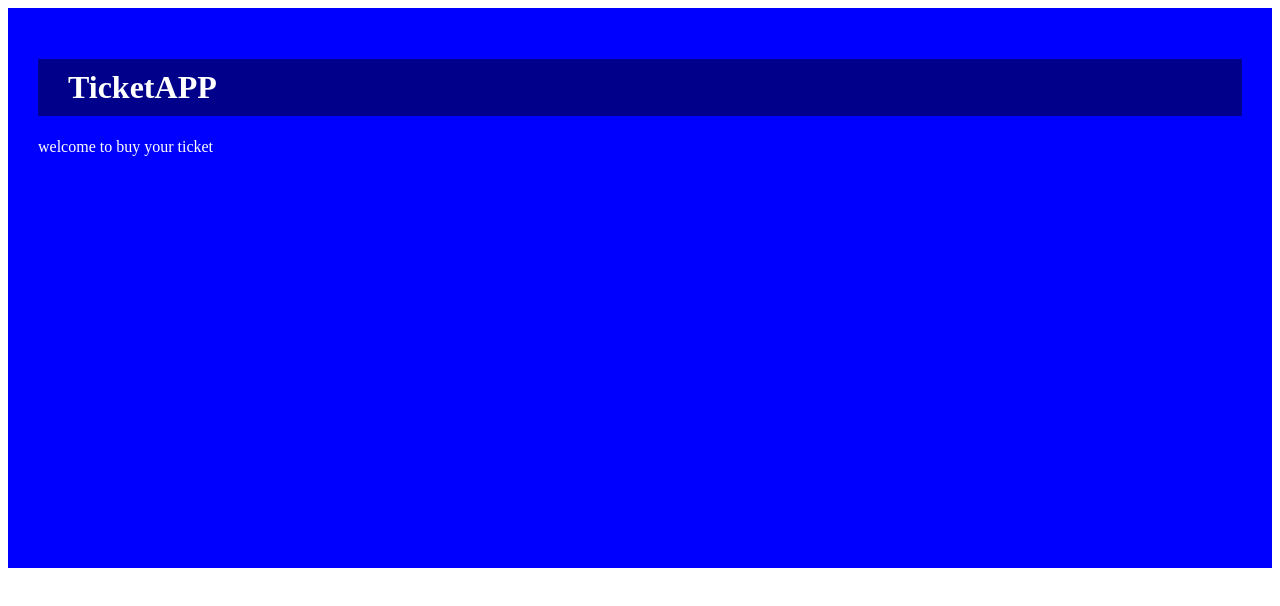
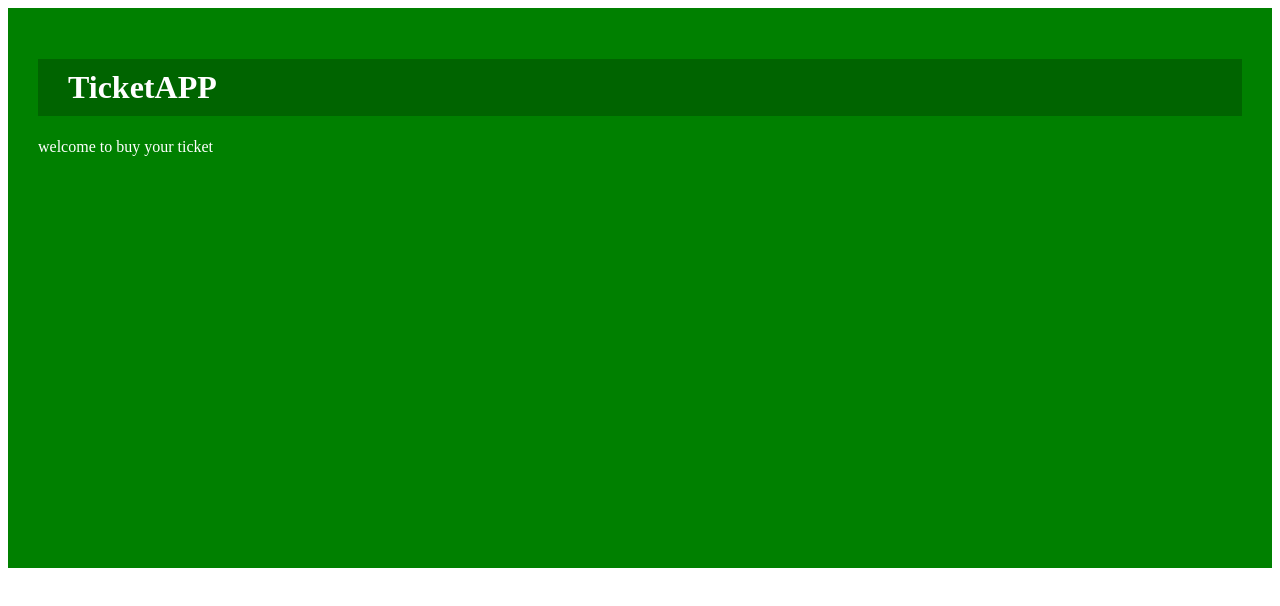
Before and after one commit to calebegwu01-commits/ticket-app, a plain HTML site: page index.html in a window 1280 px wide. Drawn offline with Linux system fonts and the light colour scheme.

Commit message:
changed the app bgolor to green

```diff
--- a/index.html
+++ b/index.html
@@ -8,12 +8,12 @@
 		div{
 			min-height: 500px;
 			padding: 30px;
-			background: blue;
+			background: green;
 			color: white;
 		}
 
 		h1{
-			background: darkblue;
+			background: darkgreen;
 			padding: 10px 30px;
 		}
 		p{
```
Also changed, not shown: buy.html (+12 -0 lines).
